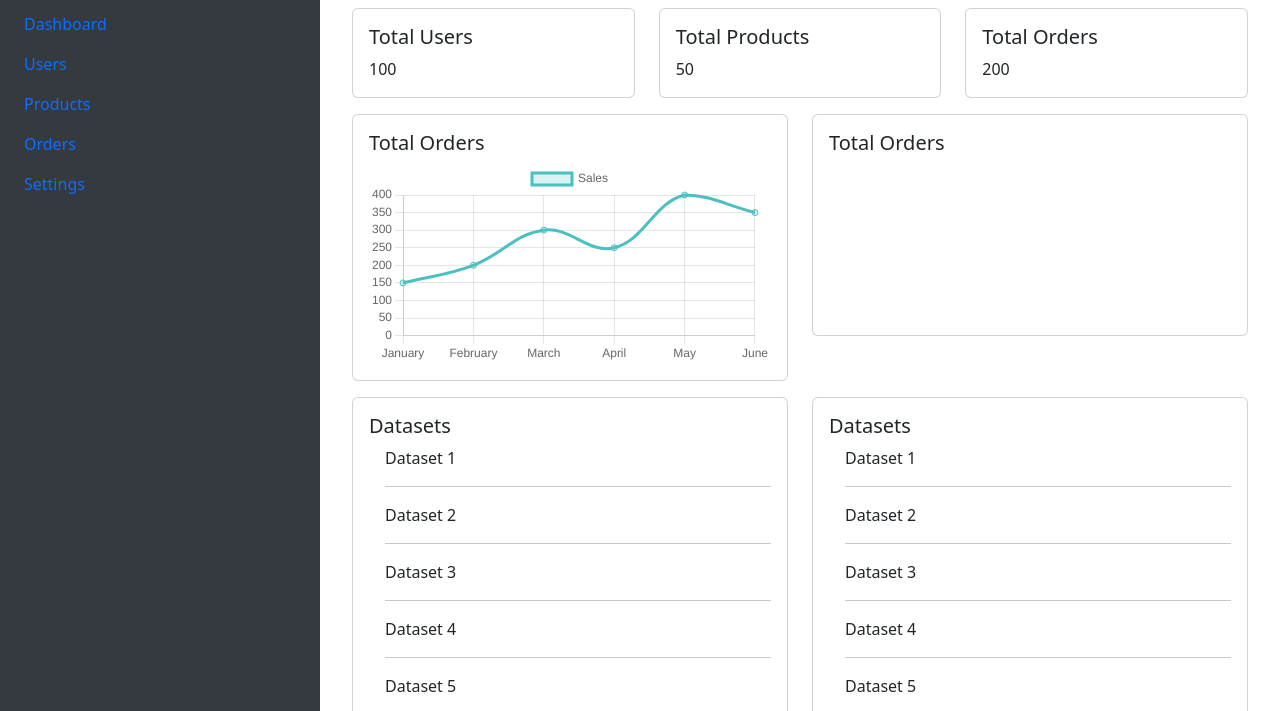
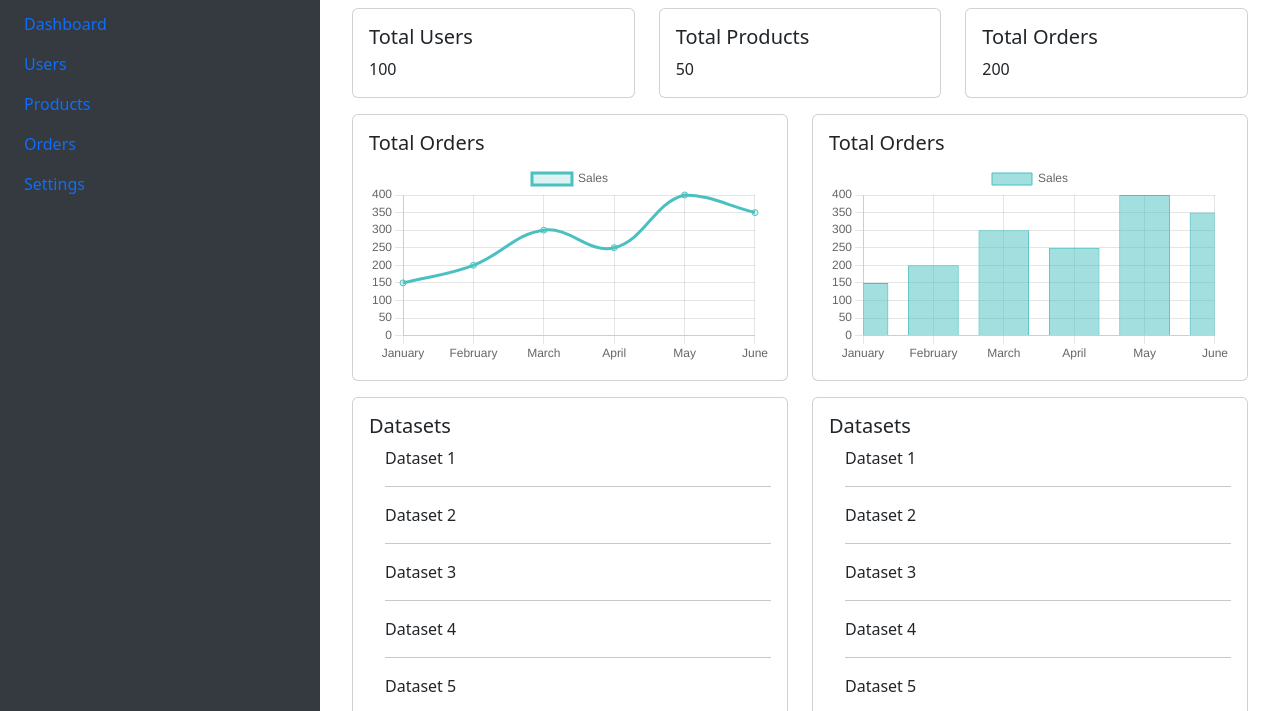
Before and after one commit to zkamputk/dashboard-ui, a plain HTML site: page index.html in a window 1280 px wide. Shown: the part 86-797 px from the top of the page. Drawn offline with nearby package versions, Linux system fonts and the light colour scheme.

Commit message:
multiple charts added

```diff
--- a/index.html
+++ b/index.html
@@ -189,11 +189,12 @@
     <script src="https://cdn.jsdelivr.net/npm/bootstrap@5.3.0/dist/js/bootstrap.bundle.min.js"></script>
     <script>
       document.addEventListener("DOMContentLoaded", function () {
-        // Get the canvas element
-        var ctx = document.getElementById("lineChart").getContext("2d");
+        // Get the canvas elements
+        var lineCtx = document.getElementById("lineChart").getContext("2d");
+        var barCtx = document.getElementById("barChart").getContext("2d");
 
         // Prepare the data for the line chart
-        var chartData = {
+        var lineChartData = {
           labels: ["January", "February", "March", "April", "May", "June"],
           datasets: [
             {
@@ -202,6 +203,20 @@
               borderColor: "rgba(75, 192, 192, 1)",
               backgroundColor: "rgba(75, 192, 192, 0.2)",
               tension: 0.4,
+            },
+          ],
+        };
+
+        // Prepare the data for the bar chart
+        var barChartData = {
+          labels: ["January", "February", "March", "April", "May", "June"],
+          datasets: [
+            {
+              label: "Sales",
+              data: [150, 200, 300, 250, 400, 350],
+              backgroundColor: "rgba(75, 192, 192, 0.5)",
+              borderColor: "rgba(75, 192, 192, 1)",
+              borderWidth: 1,
             },
           ],
         };
@@ -216,9 +231,16 @@
         };
 
         // Create and render the line chart
-        var lineChart = new Chart(ctx, {
+        var lineChart = new Chart(lineCtx, {
           type: "line",
-          data: chartData,
+          data: lineChartData,
+          options: chartOptions,
+        });
+
+        // Create and render the bar chart
+        var barChart = new Chart(barCtx, {
+          type: "bar",
+          data: barChartData,
           options: chartOptions,
         });
       });
```
